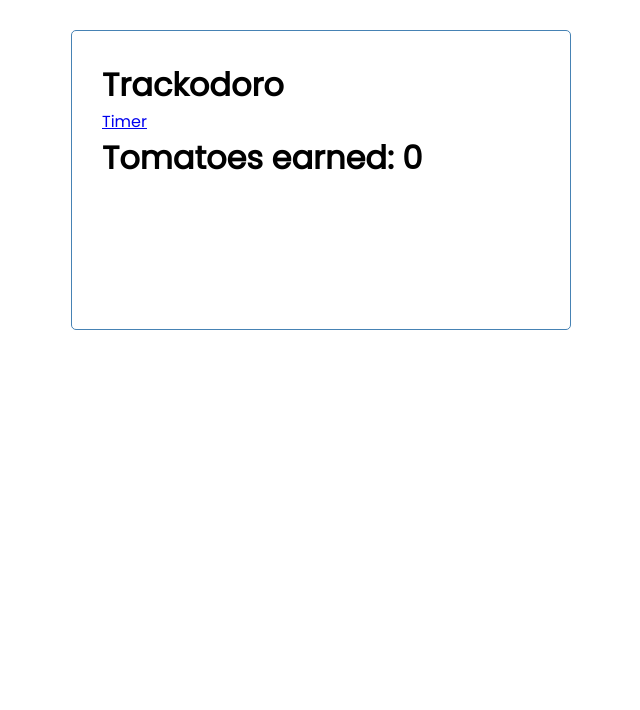
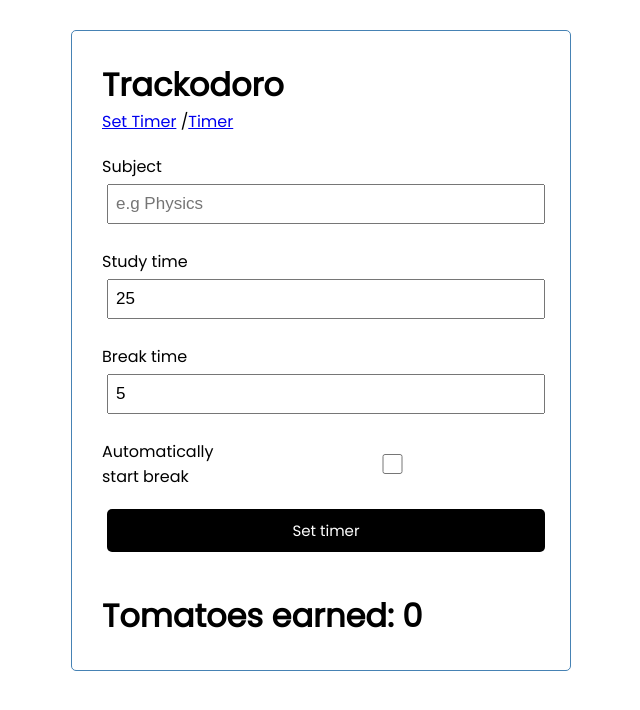
Before and after one commit to grantwhiteman/trackodoro, a React (Create React App) app: page /trackodoro/settimer in a window 1280 px wide. Shown: the top 710 px of the page, without its empty margins (319-959 px from the left). Built offline with nearby package versions, Linux system fonts and the light colour scheme.

Commit message:
Added set study time and routes

```diff
--- a/src/App.js
+++ b/src/App.js
@@ -21,11 +21,10 @@ const App = () => {
 				<Header />
 				<Navbar />
 				<Routes>
-					<Route path='trackodoro' element = {showSetTimer && <SetTimer onSet={setTimer} />} />
+					<Route path='trackodoro/settimer' element = {showSetTimer && <SetTimer onSet={setTimer} />} />
 					<Route path='trackodoro/timer' element = {timeRemaining && <Timer time={timeRemaining} addTomato={() => setTomatoes(tomatoes + 1)} />} />
 				</Routes>
 					<h1>Tomatoes earned: {tomatoes}</h1>
-					{timeRemaining}
 			</div>
 		</Router>
 	);
--- a/src/components/Navbar.js
+++ b/src/components/Navbar.js
@@ -3,6 +3,7 @@ import { Link } from 'react-router-dom';
 const Header = () => {
 	return (
 		<nav>
+			<Link to="/trackodoro/settimer/">Set Timer</Link> /
 			<Link to="/trackodoro/timer/">Timer</Link>
 		</nav>
 	);
--- a/src/components/SetTimer.js
+++ b/src/components/SetTimer.js
@@ -10,7 +10,8 @@ const SetTimer = ({ onSet }) => {
 	// 	onSet(subject, studyTime, breakTime, autoBreak);
 	// };
 
-	const onSubmit = () => {
+	const onSubmit = (e) => {
+        e.preventDefault()
 		onSet(studyTime);
 	};
 
```
